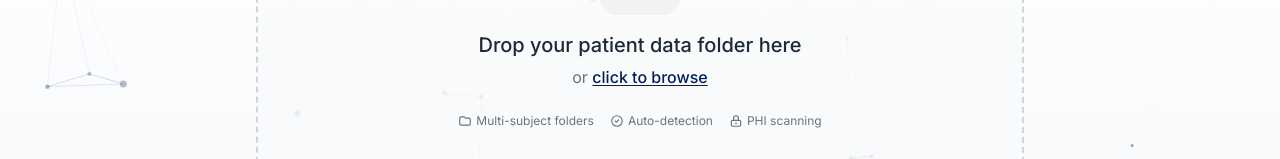
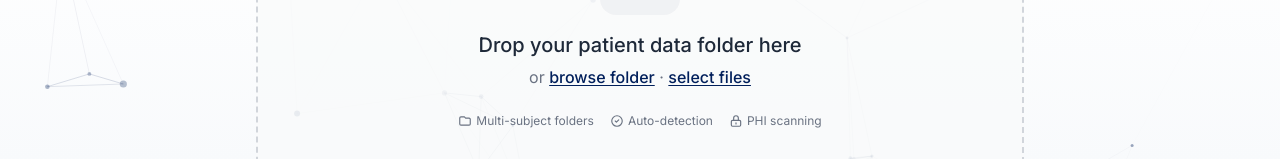
Before and after one commit to brandonbach44-sudo/Neurogate-Protocol, a React (Vite) app: page /tool in a window 1280 px wide. Shown: the part 450-609 px from the top of the page. Built offline with nearby package versions, Linux system fonts and the light colour scheme.

Commit message:
feat: add individual file picker alongside folder browser

```diff
--- a/src/components/FileDropZone.tsx
+++ b/src/components/FileDropZone.tsx
@@ -17,6 +17,7 @@ export default function FileDropZone({ onFilesScanned }: FileDropZoneProps) {
   const [isDragging, setIsDragging] = useState(false);
   const [isScanning, setIsScanning] = useState(false);
   const inputRef = useRef<HTMLInputElement>(null);
+  const fileInputRef = useRef<HTMLInputElement>(null);
 
   /** Extract files from a DataTransferItem using webkitGetAsEntry for folder support */
   const scanDataTransferItems = useCallback(async (items: DataTransferItemList): Promise<ScannedFile[]> => {
@@ -122,6 +123,15 @@ export default function FileDropZone({ onFilesScanned }: FileDropZoneProps) {
     e.target.value = '';
   }, [scanInputFiles, onFilesScanned]);
 
+  const handleFileInputChange = useCallback(async (e: React.ChangeEvent<HTMLInputElement>) => {
+    if (!e.target.files?.length) return;
+    setIsScanning(true);
+    const scanned = await scanInputFiles(e.target.files);
+    onFilesScanned(scanned);
+    setIsScanning(false);
+    e.target.value = '';
+  }, [scanInputFiles, onFilesScanned]);
+
   const handleDragOver = useCallback((e: React.DragEvent) => {
     e.preventDefault();
     setIsDragging(true);
@@ -175,7 +185,14 @@ export default function FileDropZone({ onFilesScanned }: FileDropZoneProps) {
                   className="font-medium underline underline-offset-2 text-[#011F5B] cursor-pointer"
                   onClick={(e) => { e.stopPropagation(); inputRef.current?.click(); }}
                 >
-                  click to browse
+                  browse folder
+                </span>
+                {' '}·{' '}
+                <span
+                  className="font-medium underline underline-offset-2 text-[#011F5B] cursor-pointer"
+                  onClick={(e) => { e.stopPropagation(); fileInputRef.current?.click(); }}
+                >
+                  select files
                 </span>
               </p>
             </div>
@@ -203,7 +220,7 @@ export default function FileDropZone({ onFilesScanned }: FileDropZoneProps) {
         )}
       </div>
 
-      {/* Folder picker; drag-and-drop handles individual files */}
+      {/* Folder picker */}
       <input
         ref={inputRef}
         type="file"
@@ -211,6 +228,14 @@ export default function FileDropZone({ onFilesScanned }: FileDropZoneProps) {
         onChange={handleInputChange}
         {...({ webkitdirectory: '', directory: '' } as any)}
       />
+      {/* Individual file picker (for single files or mixed selections) */}
+      <input
+        ref={fileInputRef}
+        type="file"
+        className="hidden"
+        onChange={handleFileInputChange}
+        multiple
+      />
     </div>
   );
 }
```
